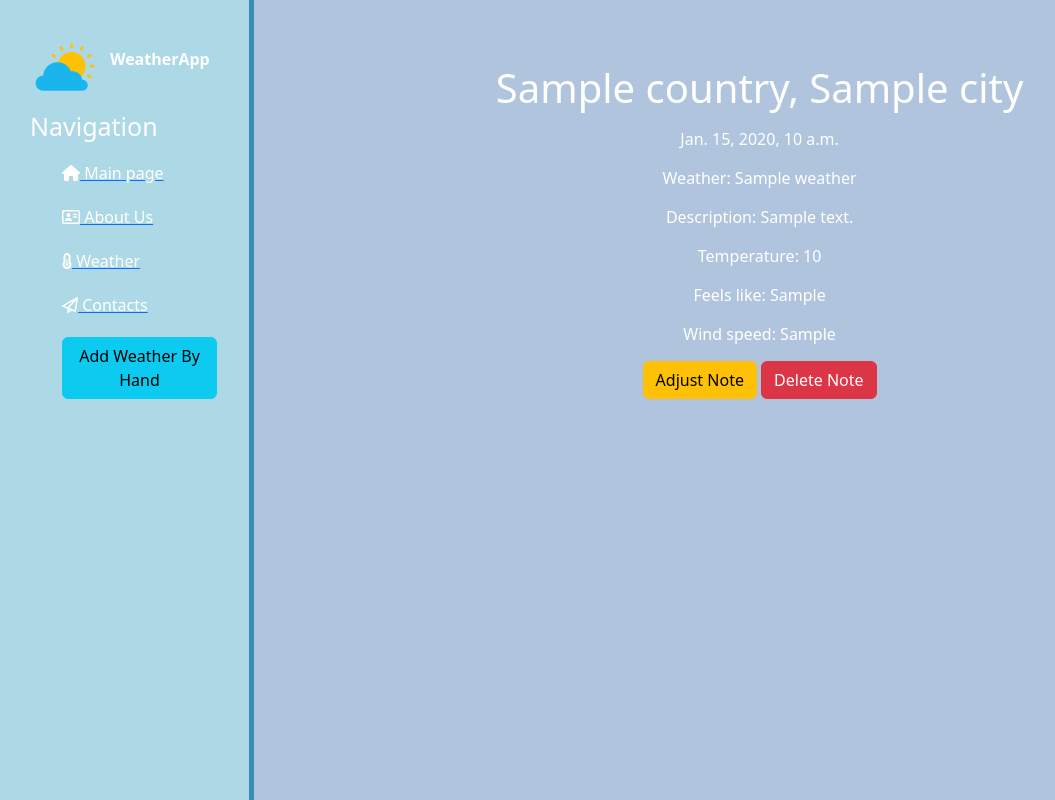
After one commit to Vasili-K/DjangoBasicsProject, a Django app: template django_basics/weather/templates/weather/weather_detail.html in a window 1280 px wide. The commit adds this page. Shown: the whole page, without its empty margins (2-1057 px from the left). Run offline with Django 5.2, Linux system fonts and the light colour scheme; the template is opened without the code that fills it: most values are stand-ins (such as "Sample title", 1, 10 or a date in 2020).

Commit message:
add weather app

```diff
--- a/django_basics/django_basics/urls.py
+++ b/django_basics/django_basics/urls.py
@@ -22,5 +22,5 @@ from django.urls import path, include
 urlpatterns = [
     path('admin/', admin.site.urls),
     path('', include('main.urls')),
-    path('weather', include('weather.urls')),
+    path('weather/', include('weather.urls')),
 ] + static(settings.STATIC_URL, document_root=settings.STATIC_ROOT)
--- a/django_basics/main/static/main/css/main.css
+++ b/django_basics/main/static/main/css/main.css
@@ -47,13 +47,20 @@ aside ul li:hover, aside ul a:hover {
 main .features {
     float: left;
     color: white;
-    margin-top: 10%;
+    margin-top: 5%;
     margin-left: 2%;
     text-align: center;
     width: 75%;
 }
 
 main .features p {
-    max-width: 400px;
+    max-width: 450px;
     margin: 15px auto;
 }
+
+
+form {
+    margin-left: 30%;
+    margin-top: 10px;
+    width: 400px;
+}
--- a/django_basics/main/templates/main/about.html
+++ b/django_basics/main/templates/main/about.html
@@ -1,6 +1,6 @@
 {% extends "main/layout.html" %}
 
-{% block titlr %}
+{% block title %}
     About Us
 {% endblock %}
 
--- a/django_basics/main/templates/main/index.html
+++ b/django_basics/main/templates/main/index.html
@@ -1,6 +1,6 @@
 {% extends "main/layout.html" %}
 
-{% block titlr %}
+{% block title %}
     Main Page
 {% endblock %}
 
--- a/django_basics/main/templates/main/layout.html
+++ b/django_basics/main/templates/main/layout.html
@@ -21,6 +21,7 @@
             <a href="{% url 'about' %}"><li><i class="fa-regular fa-address-card"></i> About Us</li></a>
             <a href="{% url 'weather_home' %}"><li><i class="fa-solid fa-temperature-half"></i> Weather</li></a>
             <a href=""><li><i class="fa-regular fa-paper-plane"></i> Contacts</li></a>
+            <a href="{% url 'create' %}"><li><button class="btn btn-info">Add Weather By Hand</button></li></a>
         </ul>
 
     </aside>
--- a/django_basics/weather/models.py
+++ b/django_basics/weather/models.py
@@ -11,6 +11,9 @@ class WeatherData(models.Model):
     wind_speed = models.FloatField('Wind speed')
     created_at = models.DateTimeField('Date of request', auto_now_add=True)
 
+    def get_absolute_url(self):
+        return f'/weather/{self.pk}'
+
     def __str__(self):
         return f'{self.city}: {self.weather}, {self.temperature} '
 
--- /dev/null
+++ b/django_basics/weather/templates/weather/weather_detail.html
@@ -0,0 +1,19 @@
+{% extends "main/layout.html" %}
+
+{% block title %}
+    {{ weather_note.country }}-{{ weather_note.city }}
+{% endblock %}
+
+{% block content %}
+    <div class="features">
+        <h1>{{ weather_note.country }}, {{ weather_note.city }}</h1>
+        <p>{{ weather_note.created_at }}</p>
+        <p>Weather: {{ weather_note.weather }}</p>
+        <p>Description: {{ weather_note.description }}</p>
+        <p>Temperature: {{ weather_note.temperature }}</p>
+        <p>Feels like: {{ weather_note.feels_like }}</p>
+        <p>Wind speed: {{ weather_note.wind_speed }}</p>
+        <a href="{% url 'weather-update' weather_note.id %}" class="btn btn-warning">Adjust Note</a>
+        <a href="{% url 'weather-delete' weather_note.id %}" class="btn btn-danger">Delete Note</a>
+    </div>
+{% endblock %}
--- a/django_basics/weather/urls.py
+++ b/django_basics/weather/urls.py
@@ -4,5 +4,8 @@ from . import views
 
 urlpatterns = [
     path('', views.weather_home, name='weather_home'),
-    # path('about/', views.about, name='about'),
+    path('create', views.create, name='create'),
+    path('<int:pk>', views.WeatherDetailView.as_view(), name='weather-detail'),
+    path('<int:pk>/update', views.WeatherUpdateView.as_view(), name='weather-update'),
+    path('<int:pk>/delete', views.WeatherDeleteView.as_view(), name='weather-delete'),
 ]
```
Also changed, not shown: django_basics/weather/forms.py (added, +20 -0 lines), django_basics/weather/templates/weather/create.html (added, +34 -0 lines), django_basics/weather/templates/weather/weather_delete.html (added, +15 -0 lines), django_basics/weather/templates/weather/weather_home.html (+12 -3 lines), django_basics/weather/views.py (+44 -2 lines), django_basics/db.sqlite3, 1 other file.
